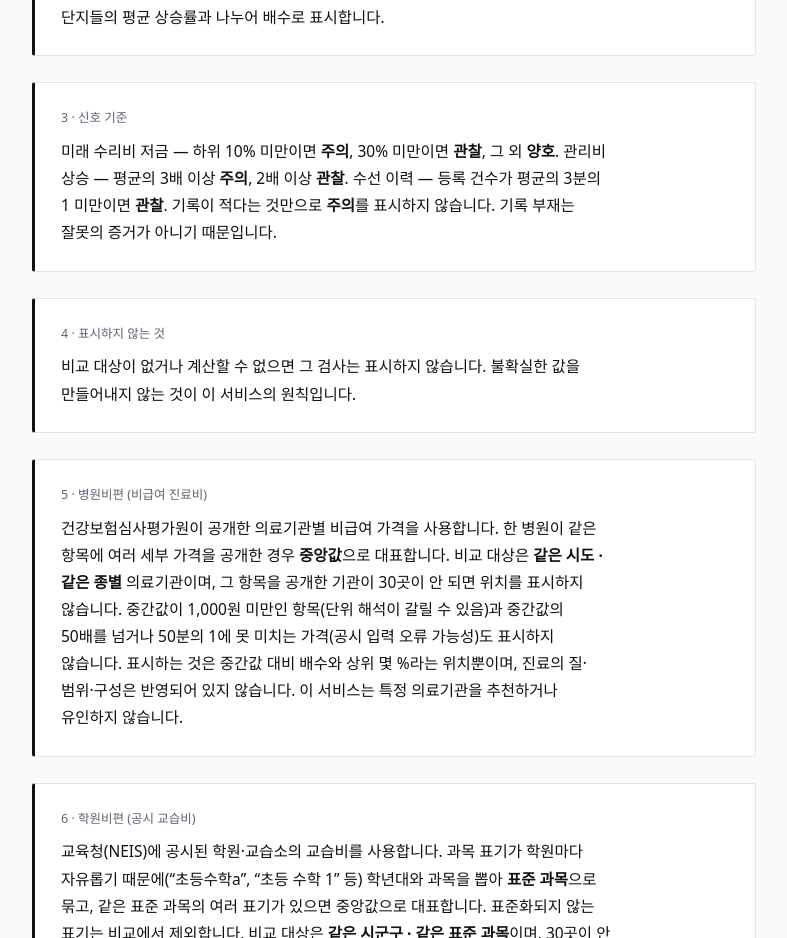
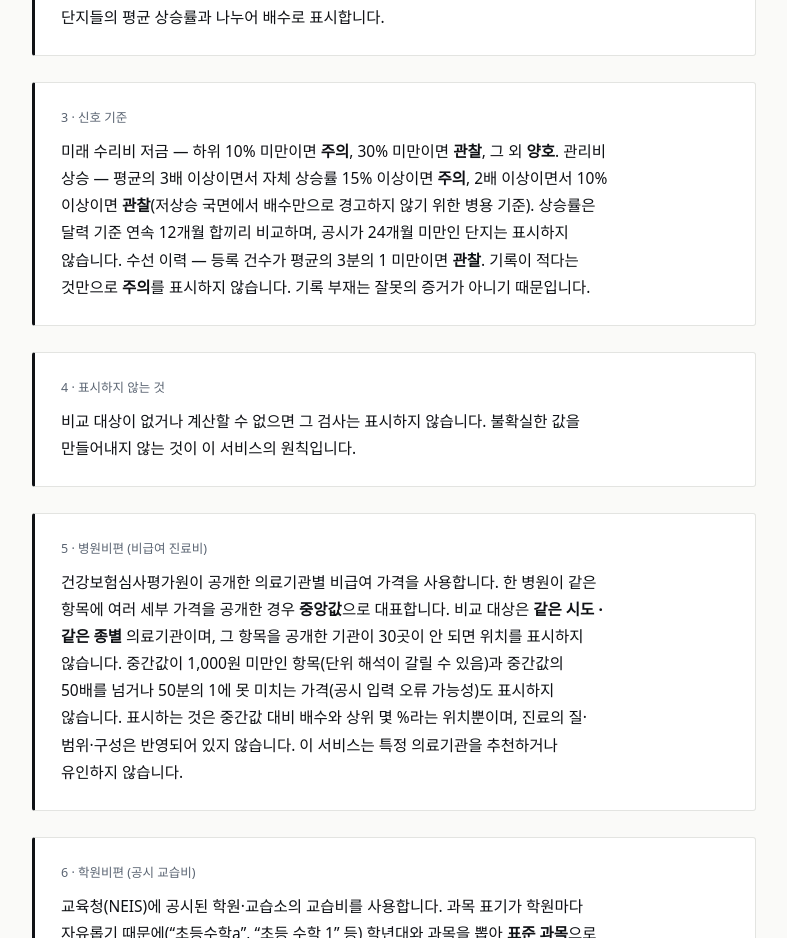
Before and after one commit to kyeongseok-go/jegap, a Next.js app in the folder app/: page /method in a window 1280 px wide. Shown: the part 860-1798 px from the top of the page, without its empty margins (246-1033 px from the left). Built offline with nearby package versions, Linux system fonts and the light colour scheme; a web font is replaced by a local one.

Commit message:
/method §3 — 신호 기준 문구를 새 규칙과 동기화
Co-Authored-By: Claude Opus 5 <noreply@anthropic.com>

```diff
--- a/app/app/method/page.tsx
+++ b/app/app/method/page.tsx
@@ -46,7 +46,7 @@ export default function MethodPage() {
         <p className="lab">3 · 신호 기준</p>
         <p>
           미래 수리비 저금 — 하위 10% 미만이면 <b>주의</b>, 30% 미만이면 <b>관찰</b>, 그 외 <b>양호</b>.
-          관리비 상승 — 평균의 3배 이상 <b>주의</b>, 2배 이상 <b>관찰</b>.
+          관리비 상승 — 평균의 3배 이상이면서 자체 상승률 15% 이상이면 <b>주의</b>, 2배 이상이면서 10% 이상이면 <b>관찰</b>(저상승 국면에서 배수만으로 경고하지 않기 위한 병용 기준). 상승률은 달력 기준 연속 12개월 합끼리 비교하며, 공시가 24개월 미만인 단지는 표시하지 않습니다.
           수선 이력 — 등록 건수가 평균의 3분의 1 미만이면 <b>관찰</b>.
           기록이 적다는 것만으로 <b>주의</b>를 표시하지 않습니다. 기록 부재는 잘못의 증거가 아니기 때문입니다.
         </p>
```
